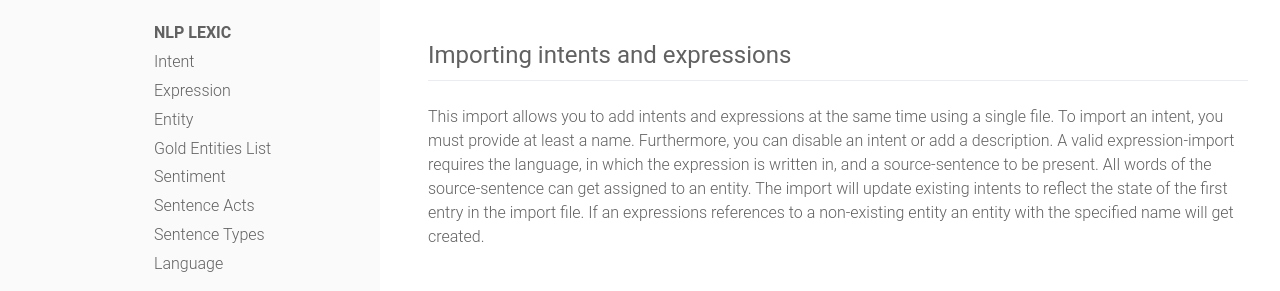
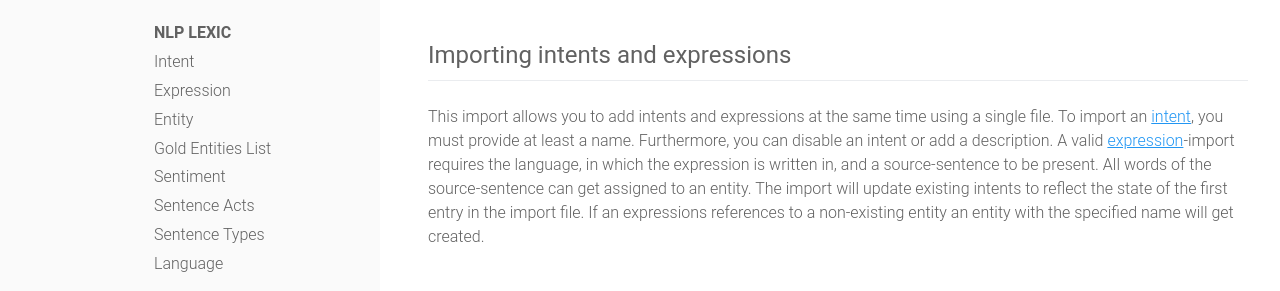
Before and after one commit to SAP-archive/docs, a Jekyll site: the page built from concepts/bot_builder/import.md, in a window 1280 px wide and 900 px high, scrolled down 1686 px. Shown: the part 153-444 px from the top of the window. Built offline with Jekyll 4.4.1, drawn with Linux system fonts in a browser that asks for light colours; nearby versions of some CDN libraries; a style sheet for code colours, icons or effects is not loaded; some of the changed lines change nothing that is shown; some of the changed text lies outside the part shown.

Commit message:
Fix NLP links #1080

```diff
--- a/concepts/bot_builder/import.md
+++ b/concepts/bot_builder/import.md
@@ -12,7 +12,7 @@ Currently, we support the CSV- and the JSON format for importing your NLP data.
 
 ## Importing entities and synonyms
 
-Each entity consists of an entity name and belongs to either an open or a closed [gazette](/docs/concepts/nlp_lexic/gazette).
+Each [entity](/concepts/entity) consists of an entity name and belongs to either an open or a closed [gazette](/concepts/gazette).
 You need to specify the strictness for all closed gazettes.
 To import synonyms, you need to specify the name of the related entity as well as the iso code of the language and the synonym itself.
 
@@ -87,9 +87,9 @@ If you link a synonym to an entity which is not existing nor stated in the impor
 ## Importing intents and expressions
 
 This import allows you to add intents and expressions at the same time using a single file.
-To import an intent, you must provide at least a name.
+To import an [intent](/concepts/intent), you must provide at least a name.
 Furthermore, you can disable an intent or add a description.
-A valid expression-import requires the language, in which the expression is written in, and a source-sentence to be present.
+A valid [expression](/concepts/expression)-import requires the language, in which the expression is written in, and a source-sentence to be present.
 All words of the source-sentence can get assigned to an entity.
 The import will update existing intents to reflect the state of the first entry in the import file.
 If an expressions references to a non-existing entity an entity with the specified name will get created.
```
